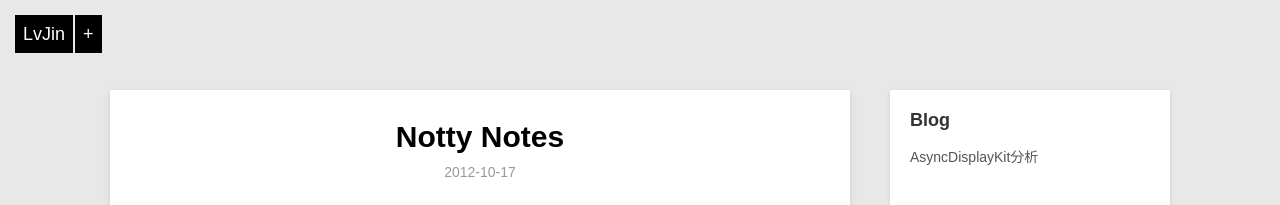
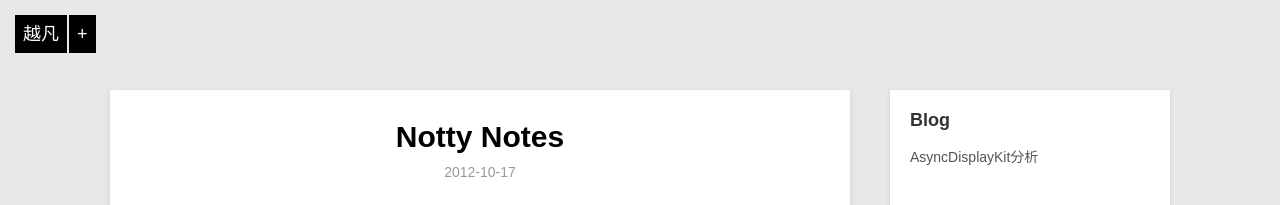
Before and after one commit to yufenglv/yufenglv.github.io, a Jekyll site: the page built from _posts/project/2012-10-17-notty-notes.md, in a window 1280 px wide. Shown: the top 205 px of the page. Built offline with Jekyll 4.4.1, drawn with Linux system fonts in a browser that asks for light colours; Markdown is read by kramdown in place of the engine named in the settings.

Commit message:
no message

```diff
--- a/_layouts/default.html
+++ b/_layouts/default.html
@@ -19,7 +19,7 @@
 
     <div class="home-menu">
         <div class="home-icon-con">
-            <a class="home-menu-icon" href="/">LvJin</a>
+            <a class="home-menu-icon" href="/">越凡</a>
             <a class="home-follow" href="#" title="Contact Me">+</a>
         </div>
         <div class="home-contact">
```
